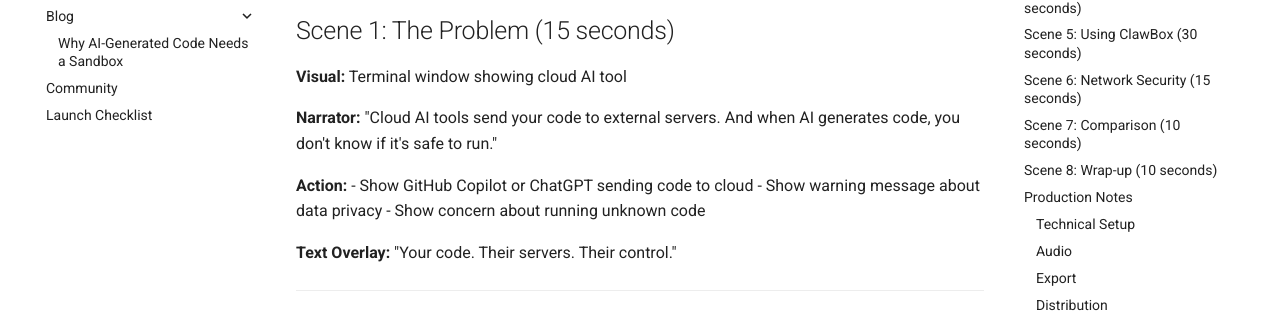
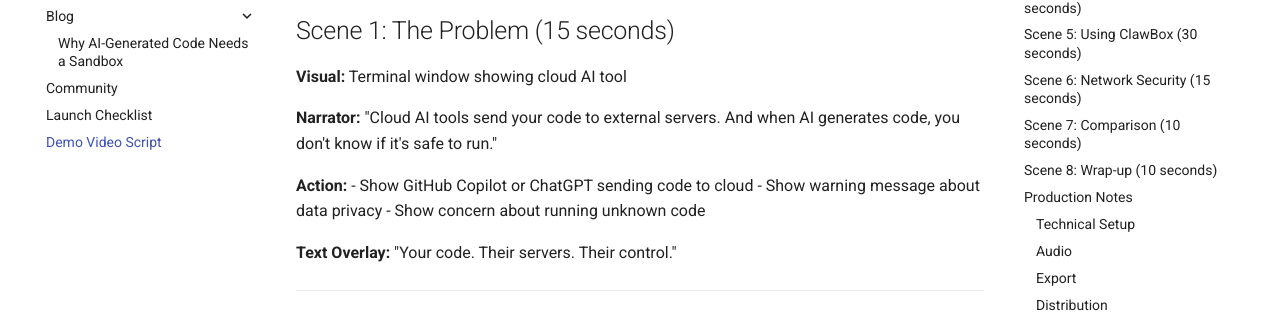
Before and after one commit to clawboxhq/clawbox-installer, an MkDocs documentation site: the page built from docs/demo-video-script.md, in a window 1280 px wide. Shown: the part 284-607 px from the top of the page. Built offline with MkDocs 1.6.1 and Material for MkDocs 9.7.7, drawn with Linux system fonts in a browser that asks for light colours; comment, search, counter and statistics services are not loaded.

Commit message:
Fix MkDocs build: remove --strict flag, add missing doc to nav

```diff
--- a/mkdocs.yml
+++ b/mkdocs.yml
@@ -69,3 +69,4 @@ nav:
     - Why AI-Generated Code Needs a Sandbox: blog/why-ai-generated-code-needs-a-sandbox.md
   - Community: discord-server-structure.md
   - Launch Checklist: launch-checklist.md
+  - Demo Video Script: demo-video-script.md
```
Also changed, not shown: 1 other file.
